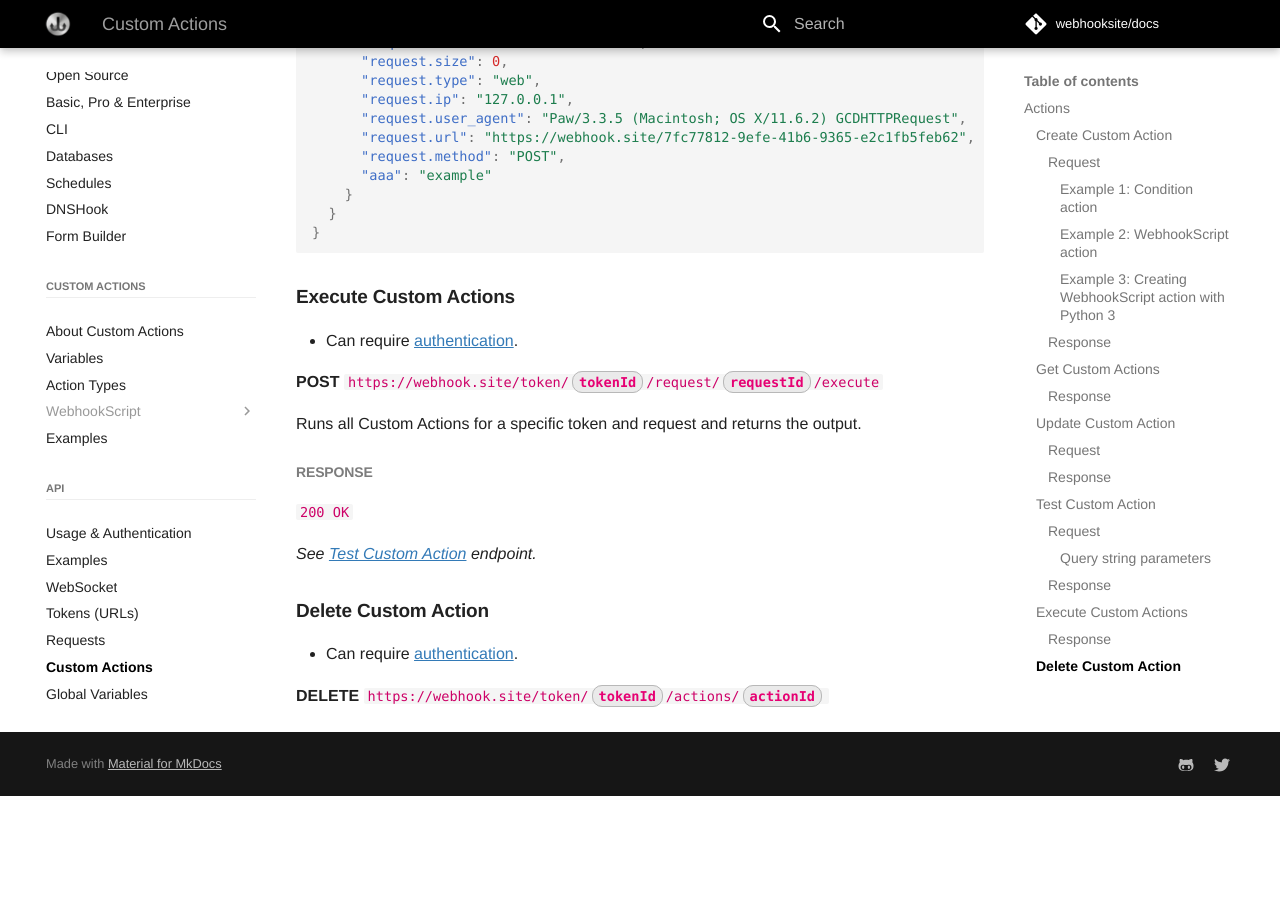
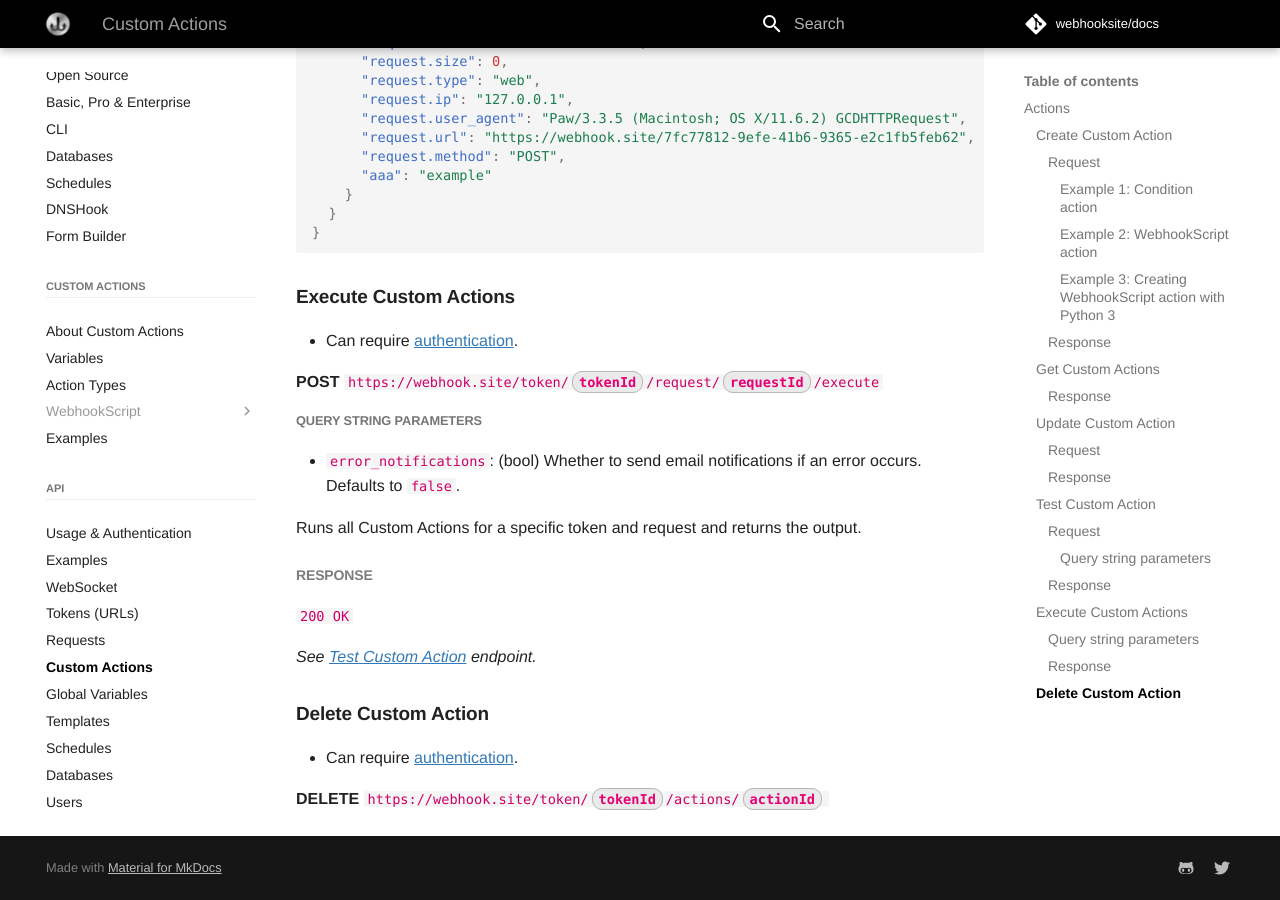
Before and after one commit to webhooksite/docs, an MkDocs documentation site: the page built from docs/api/custom-actions.md, in a window 1280 px wide and 900 px high, scrolled down 4456 px. Built offline with MkDocs 1.6.1 and Material for MkDocs 9.7.7, drawn with Linux system fonts in a browser that asks for light colours; comment, search, counter and statistics services are not loaded; before the commit the page ends 5252 px from its top, so only the background shows below that.

Commit message:
Update docs

```diff
--- a/docs/api/custom-actions.md
+++ b/docs/api/custom-actions.md
@@ -228,6 +228,10 @@
 
 **POST** <code>https://webhook.site/token/<span class="url-param">tokenId</span>/request/<span class="url-param">requestId</span>/execute</code>
 
+##### Query string parameters
+
+* `error_notifications`: (bool) Whether to send email notifications if an error occurs. Defaults to `false`.
+
 Runs all Custom Actions for a specific token and request and returns the output.
 
 #### Response
```
Also changed, not shown: 1 other file.
